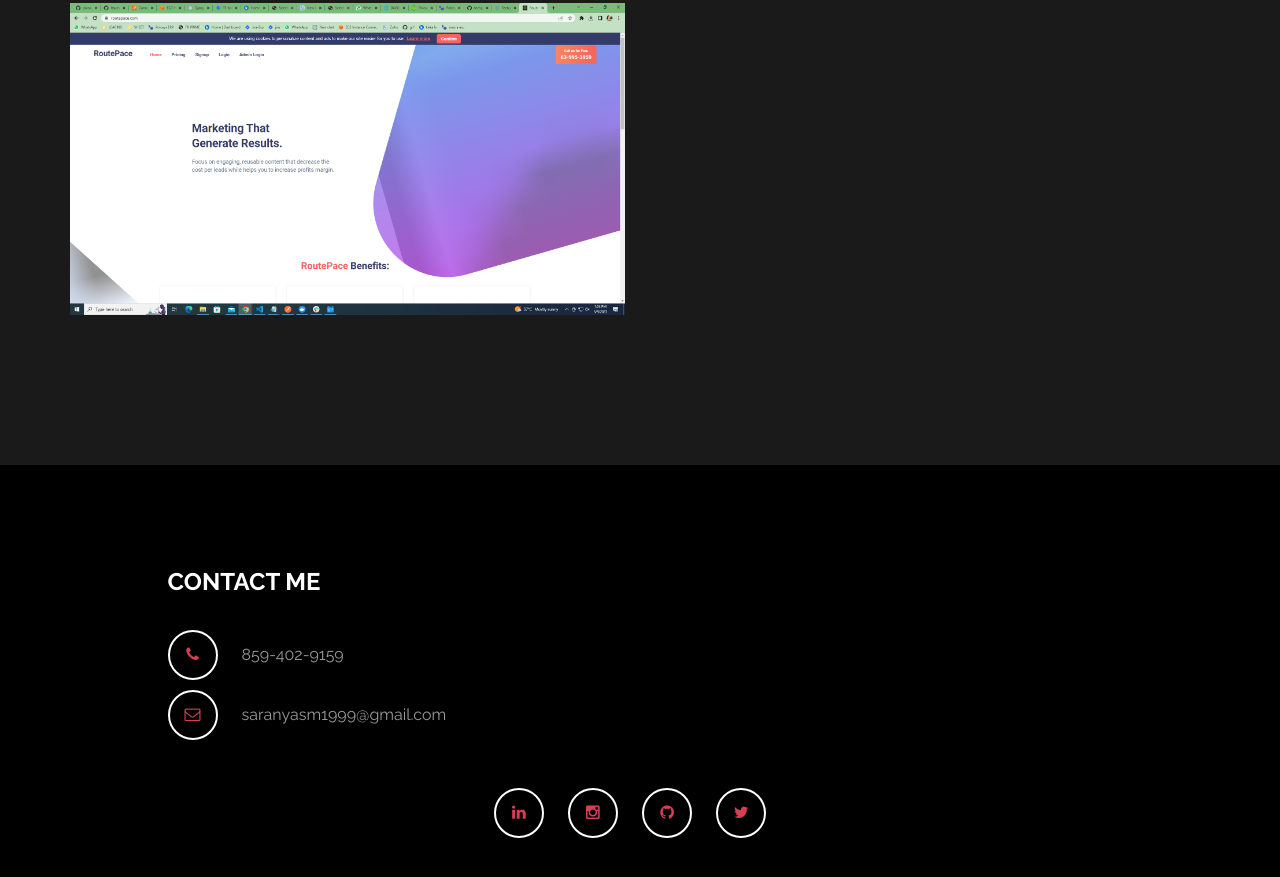
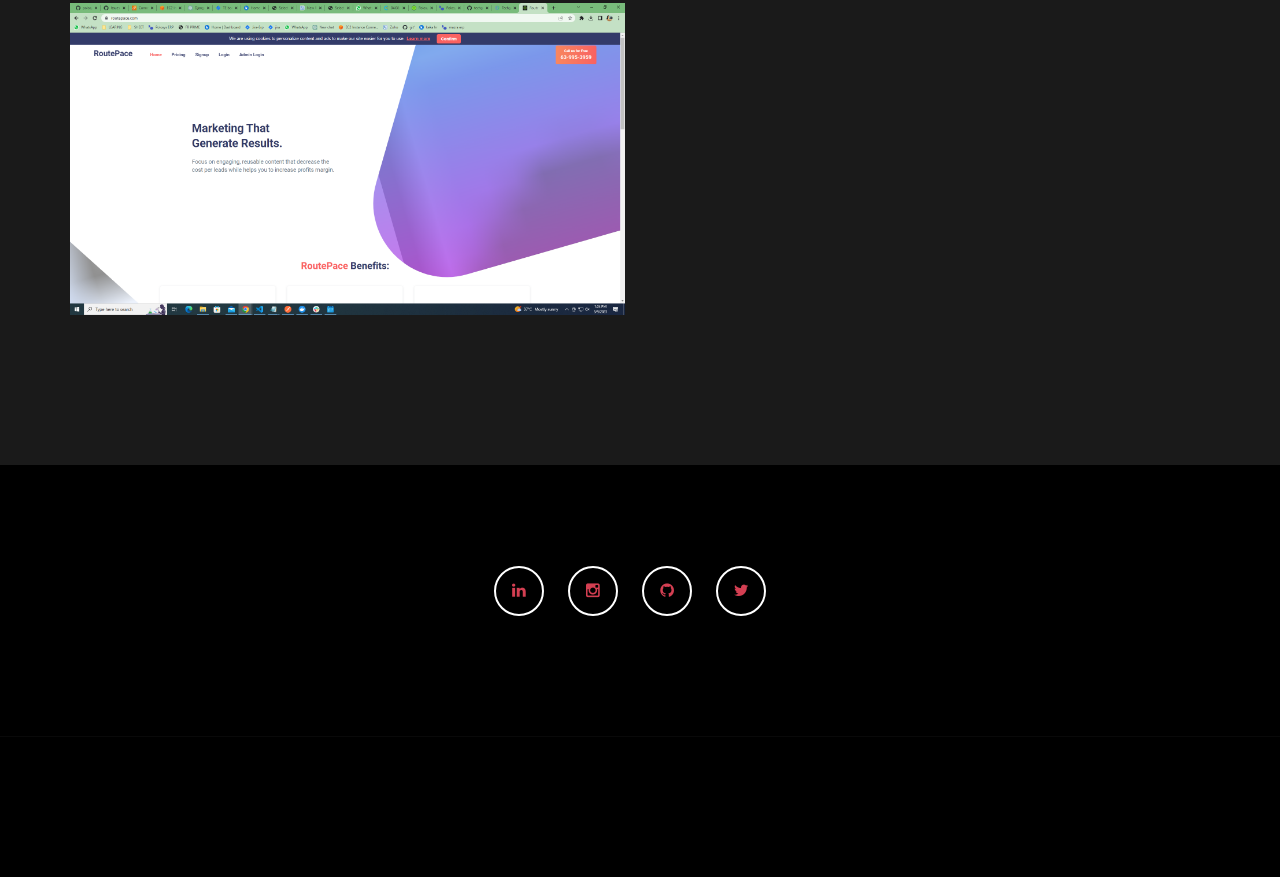
Before and after one commit to saranya13-tech/saranya, a plain HTML site: page index.html in a window 1280 px wide. Shown: the part 2649-3526 px from the top of the page. After the commit the page ends 3446 px from the top, so only its background shows below. Drawn offline with Linux system fonts and the light colour scheme.

Commit message:
Update index.html

```diff
--- a/index.html
+++ b/index.html
@@ -208,14 +208,7 @@
 		<div id="contact" class="section">
 			<div class="container">
 				<div class="row">
-					<div class="col-lg-5 col-lg-offset-1 col-md-6 wow fadeInUp" data-wow-delay="0.6s">
-						<address>
-							<p class="contact-title">CONTACT ME</p>
-							<p><i class="fa fa-phone"></i> 859-402-9159</p>
-							<p><i class="fa fa-envelope-o"></i> saranyasm1999@gmail.com</p>
-							<!-- <p><i class="fa fa-map-marker"></i> 120 Old Walking Street, GL 16060</p> -->
-						</address>
-					</div>
+
 
 					<div class="col-md-1 col-sm-1"></div>
 				</div>
```
